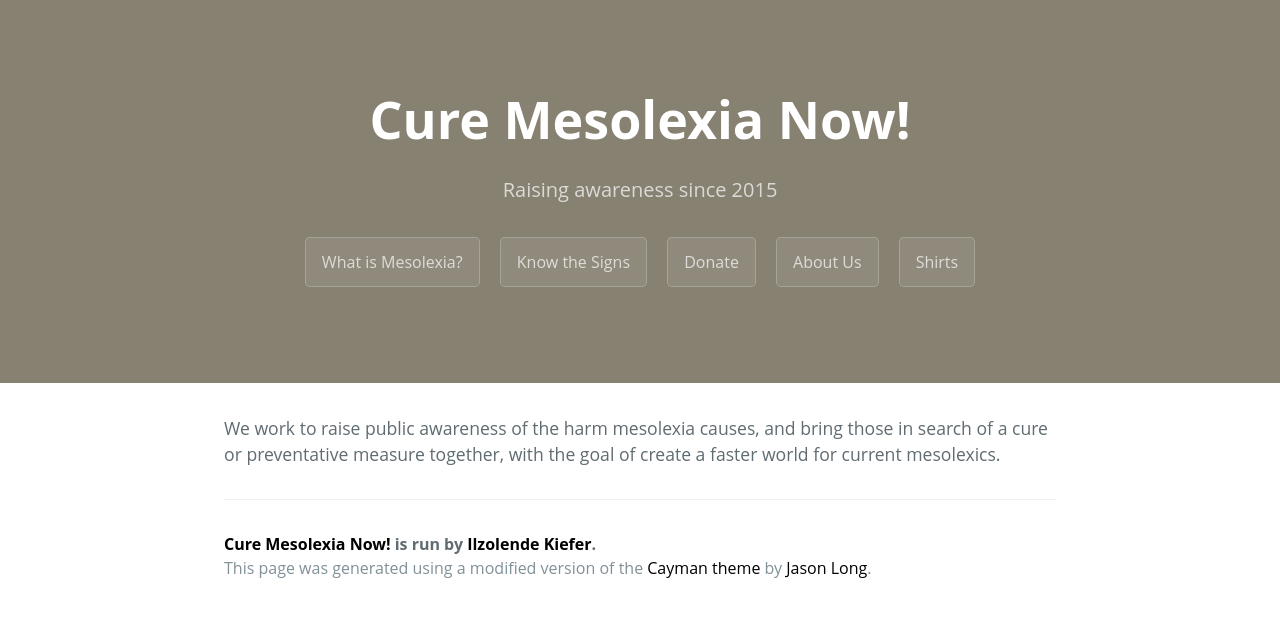
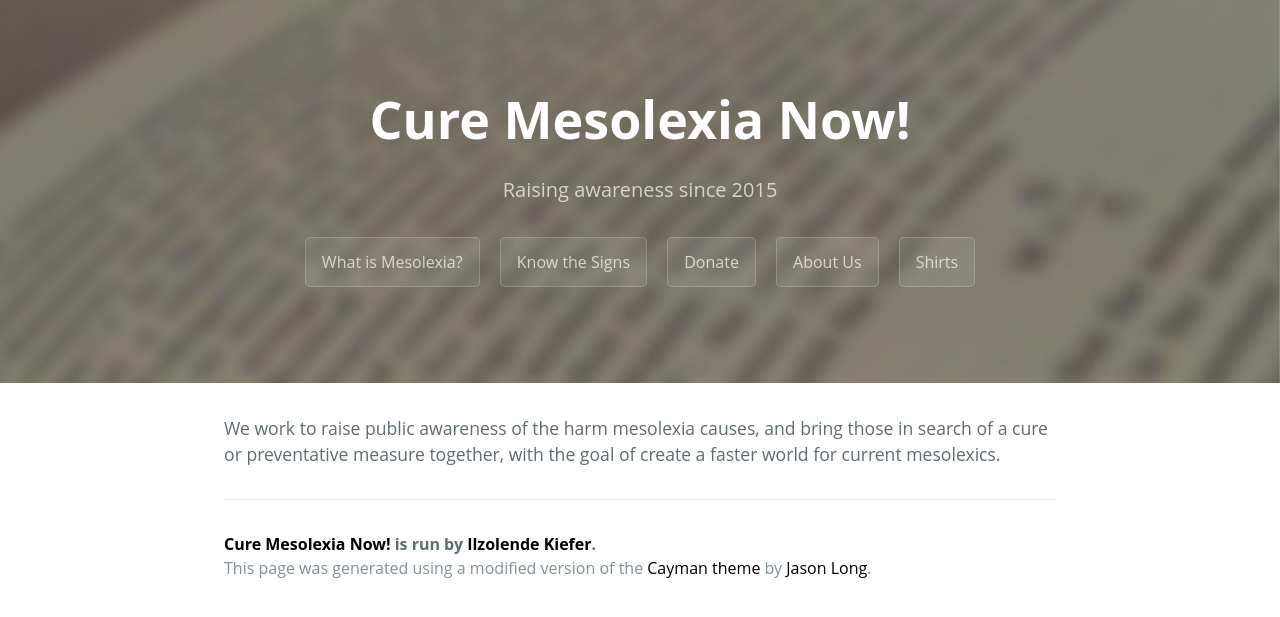
Before and after one commit to ilzolende/ilzolende.github.io, a Jekyll site: the page built from mesolexia.md, in a window 1280 px wide. Shown: the top 617 px of the page. Built offline with Jekyll 4.4.1, drawn with Linux system fonts in a browser that asks for light colours.

Commit message:
made pages reflect new image locations

```diff
--- a/_sass/_cayman.scss
+++ b/_sass/_cayman.scss
@@ -55,7 +55,7 @@ a {
   color: #fff;
   text-align: center;
   background-color: #878172;
-  background-image: url('/assets/images/book.jpg');
+  background-image: url('/assets/art/book.jpg');
   background-attachment: fixed;
   background-position: bottom;
   background-size: cover;}
--- a/about.html
+++ b/about.html
@@ -6,7 +6,7 @@ ordering_priority: 10
 ---
 <article class="post">
 <object data="/assets/site-icon.svg" type="image/svg+xml" style="float: right; margin-left: 1em; margin-bottom: 1em;">
-  <img src="/assets/images/site-icon-backup.gif" alt="L10a140 link encircling a circuitboard-like pattern" />
+  <img src="/assets/art/site-icon-backup.gif" alt="L10a140 link encircling a circuitboard-like pattern" />
 </object>
 <!-- <img src="/assets/site-icon.svg" alt="L10a140 link encircling a circuitboard-like pattern" style="float: right; margin-left: 1em; margin-bottom: 1em;" /> -->
 <h2>About me:</h2>
```
